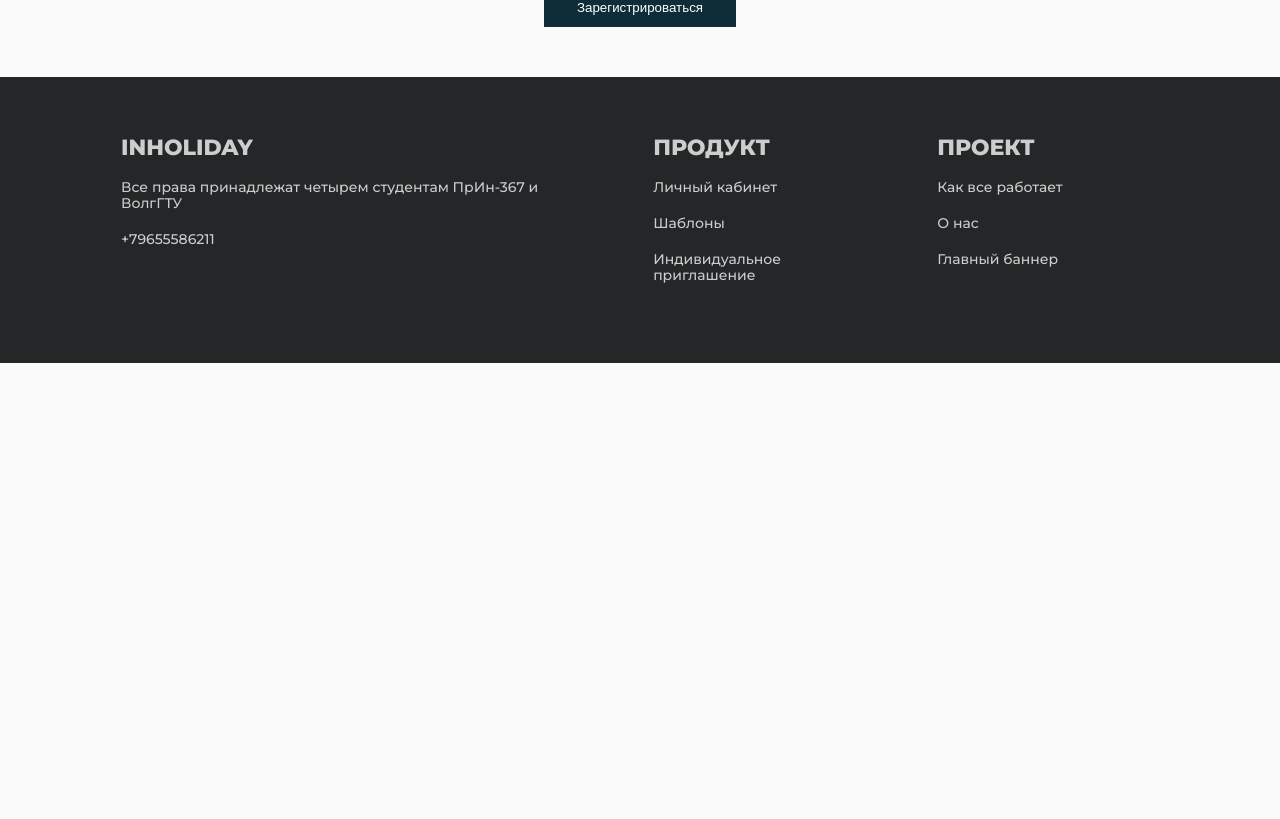
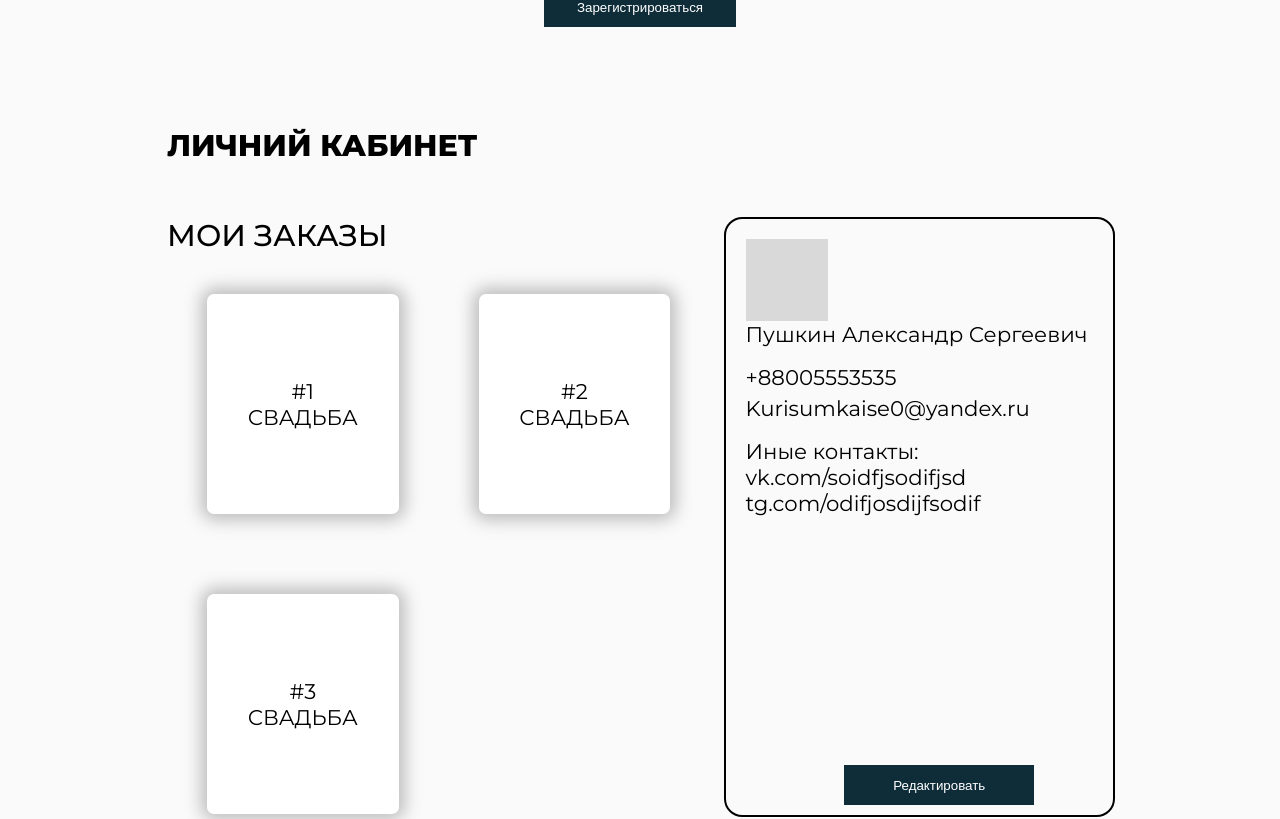
Before and after one commit to GhostGrand/inHolidayJS, a React (Create React App) app: page /reg in a window 1280 px wide. Shown: the part 460-1279 px from the top of the page. Before the commit the page ends 823 px from the top, so only its background shows below. Built offline with nearby package versions, Linux system fonts and the light colour scheme.

Commit message:
сделал отступ от футера на странице личный кабинет

```diff
--- a/src/App.css
+++ b/src/App.css
@@ -433,6 +433,7 @@ body {
 .MyOrders {
   display:inline-block;
   max-width: 50%;
+  min-height: 700px;
 }
 
 .MyOrdersHead {
@@ -484,6 +485,7 @@ body {
   height: 600px;
   position: absolute;
   padding-bottom:50px;
+  float: right;
 }
 
 .fio {
--- a/src/App.js
+++ b/src/App.js
@@ -9,6 +9,7 @@ import AboutUs from "./Components/AboutUs/AboutUs";
 import Footer from "./Components/Footer/Footer";
 import TemplateOrderForm from "./Components/TemplateOrderForm/TemplateOrderForm";
 import InfoOrder from "./Components/InfoOrder/InfoOrder";
+import PersonalAccount from "./Components/PersonalAccount/PersonalAccount"
 
 function App() {
   return (
@@ -18,7 +19,7 @@ function App() {
       <Authorisation></Authorisation> */}
       {/* <AboutUs></AboutUs> */}
       {/* <TemplateOrderForm></TemplateOrderForm> */}
-      {/* <PersonalAccount></PersonalAccount> */}
+      <PersonalAccount></PersonalAccount>
       {/* <InfoOrder></InfoOrder> */}
       <Footer></Footer>
     </div>
```
